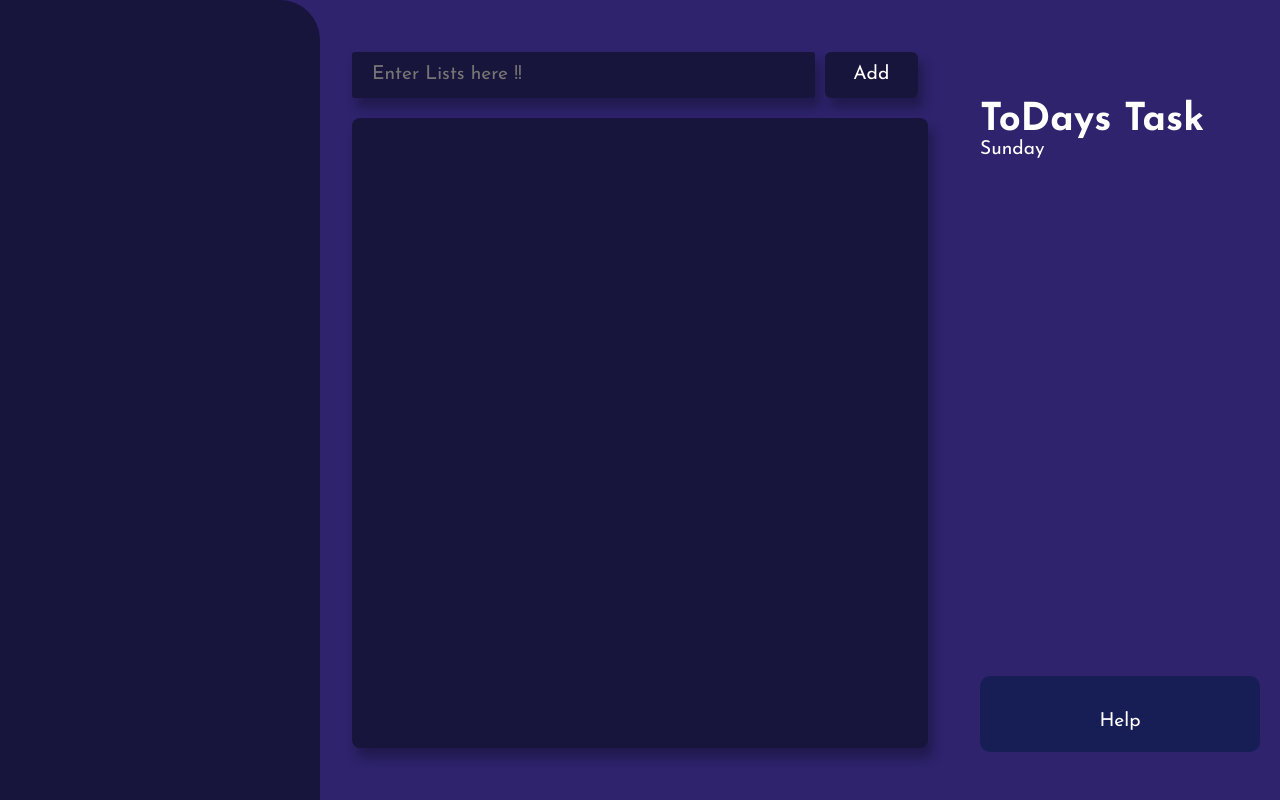
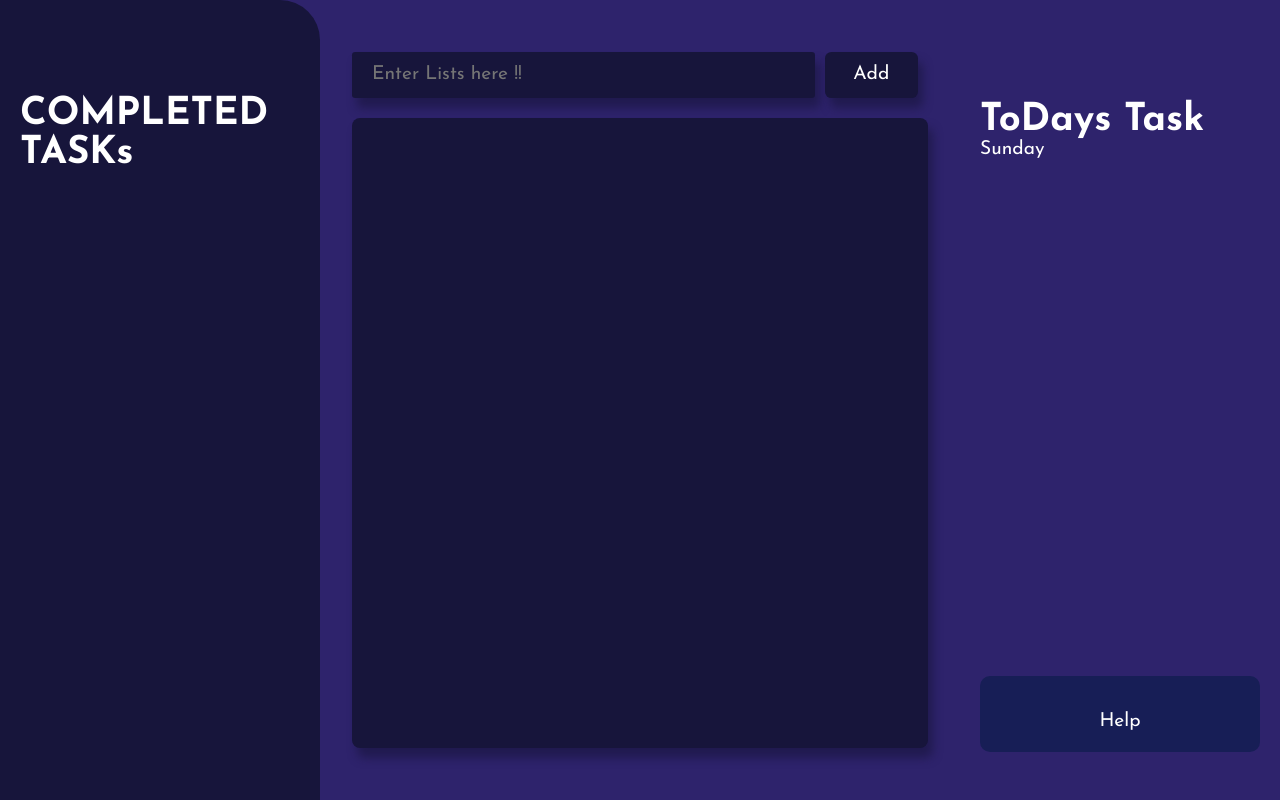
Before and after one commit to PrajwolGhimirepj/todoapp, a React (Vite) app: page / in a window 1280 px wide. Built offline with nearby package versions, Linux system fonts and the light colour scheme.

Commit message:
animations and design changes

```diff
--- a/src/Layout/Layout.jsx
+++ b/src/Layout/Layout.jsx
@@ -23,6 +23,7 @@ const Layout = () => {
 
         <div className="main">
           <List getarr={getarr} />
+          {/* <Nav completedarr={arr} /> */}
         </div>
         <div className="info">
           <Info />
--- a/src/Main/List.css
+++ b/src/Main/List.css
@@ -145,17 +145,17 @@ button:hover {
 }
 
 .animate {
-  animation: slideout 0.5s cubic-bezier(0.03, 1.01, 0.46, 0.97) forwards,
+  animation: slideout 0.4s cubic-bezier(0.03, 1.01, 0.46, 0.97) forwards,
     small 0.5s cubic-bezier(0.03, 1.01, 0.46, 0.97) forwards 0.3s;
 }
 @keyframes slideout {
   from {
+    scale: 100%;
     opacity: 100%;
-    transform: translateX(0%);
   }
   to {
+    scale: 0%;
     opacity: 0%;
-    transform: translateX(120%);
   }
 }
 
@@ -193,3 +193,20 @@ button:hover {
   z-index: 200;
   transition-duration: 0.1s;
 }
+
+.iconsC {
+  margin-top: 2px;
+  margin-right: 2px;
+  height: 40px;
+  width: 40px;
+  z-index: 200;
+  transition-duration: 0.2s;
+  transform-origin: center;
+}
+
+.iconsC:hover {
+  height: 45px;
+  width: 40px;
+  z-index: 200;
+  transition-duration: 0.1s;
+}
--- a/src/Main/Lists.jsx
+++ b/src/Main/Lists.jsx
@@ -16,7 +16,6 @@ const List = (props) => {
   const [completed, setCompleted] = useState([]);
 
   useEffect(() => {
-    // console.log(completed);
     props.getarr(completed);
   }, [completed]);
 
@@ -25,6 +24,8 @@ const List = (props) => {
       const newCompleted = [...prevList, item.content];
       return newCompleted;
     });
+
+    deleteItem(item.id);
   };
 
   useEffect(() => {
@@ -104,7 +105,7 @@ const List = (props) => {
               onMouseLeave={() => setHover(null)}
             >
               <div className="contextt">{item.content}</div>
-              <div className="icons" onClick={() => handelComplete(item)}>
+              <div className="iconsC" onClick={() => handelComplete(item)}>
                 <Complete state={hover === item.id} />
               </div>
 
--- a/src/Nav/Nav.css
+++ b/src/Nav/Nav.css
@@ -1,10 +1,23 @@
 .nav1 {
   display: flex;
   flex-direction: column;
-  justify-content: center;
   padding: 20px;
   height: 100vh;
   width: 100%;
   background-color: #17153b;
   border-top-right-radius: 40px;
+  overflow-y: scroll;
+  scrollbar-width: none;
+  -ms-overflow-style: none;
 }
+
+.tital {
+  height: 30%;
+  width: 100%;
+  align-items: baseline;
+  display: flex;
+  align-items: center;
+  justify-content: center;
+  position: sticky;
+  top: 0px;
+}
--- a/src/Nav/Nav.jsx
+++ b/src/Nav/Nav.jsx
@@ -6,6 +6,9 @@ const Nav = (props) => {
   return (
     <>
       <div className="nav1">
+        <div className="tital  font">
+          <h1>COMPLETED TASKs</h1>
+        </div>
         {props.completedarr.map((list, index) => (
           <Card content={list} />
         ))}
--- a/src/Nav/NavCard/Card.css
+++ b/src/Nav/NavCard/Card.css
@@ -4,14 +4,28 @@
   background-color: rgb(23, 30, 86);
   border-radius: 8px;
   display: flex;
-  justify-content: center;
+  padding: 10px;
   align-items: center;
   margin-bottom: 10px;
   font-size: 20px;
   transition-duration: 0.4s;
   text-decoration: none;
+  animation-name: open;
+  animation-duration: 0.3s;
+  transform-origin: center;
+  scale: 0%;
+  animation-fill-mode: forwards;
+  animation-timing-function: cubic-bezier(0, 1.12, 0.93, 1.09);
 }
 
+@keyframes open {
+  from {
+    scale: 0%;
+  }
+  to {
+    scale: 100%;
+  }
+}
 .card:hover {
   background-color: rgba(23, 30, 86, 0.612);
 }
```
Also changed, not shown: 1 other file (tests, documents, lock files or other folders).
